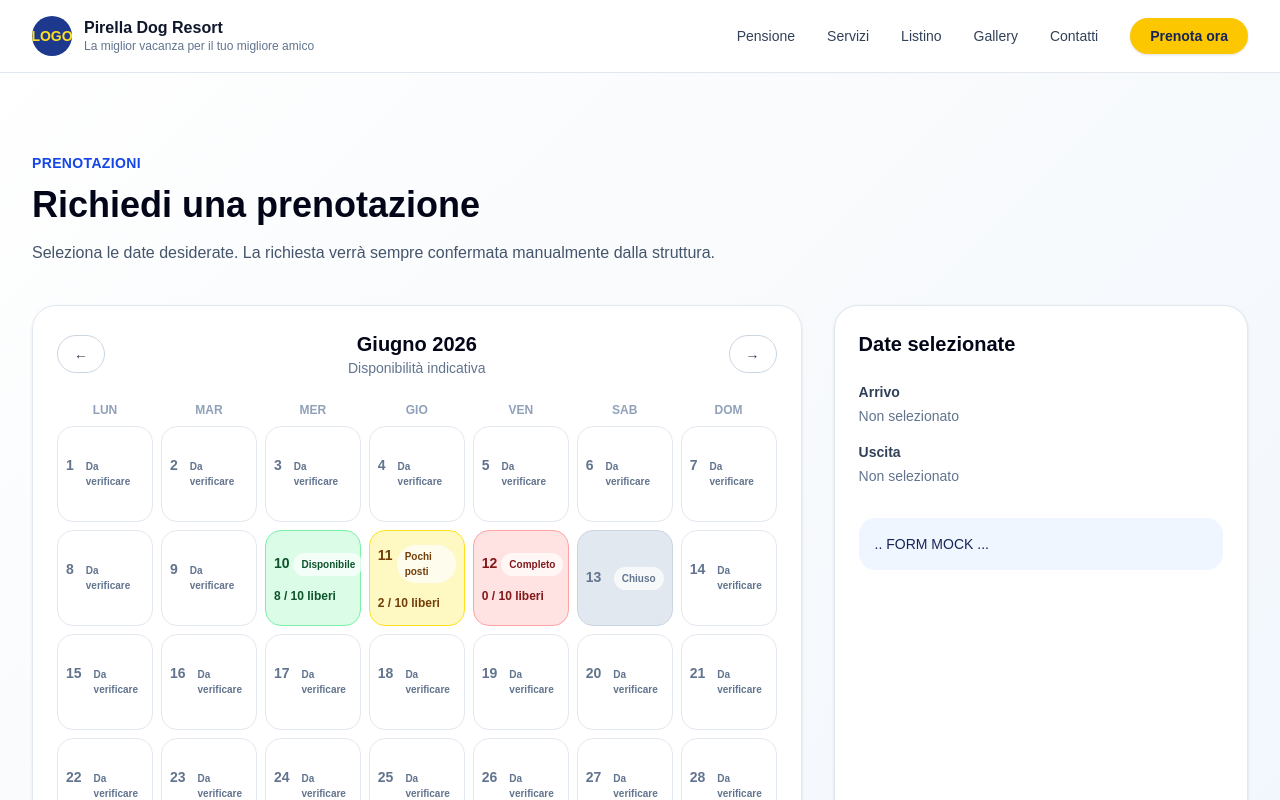
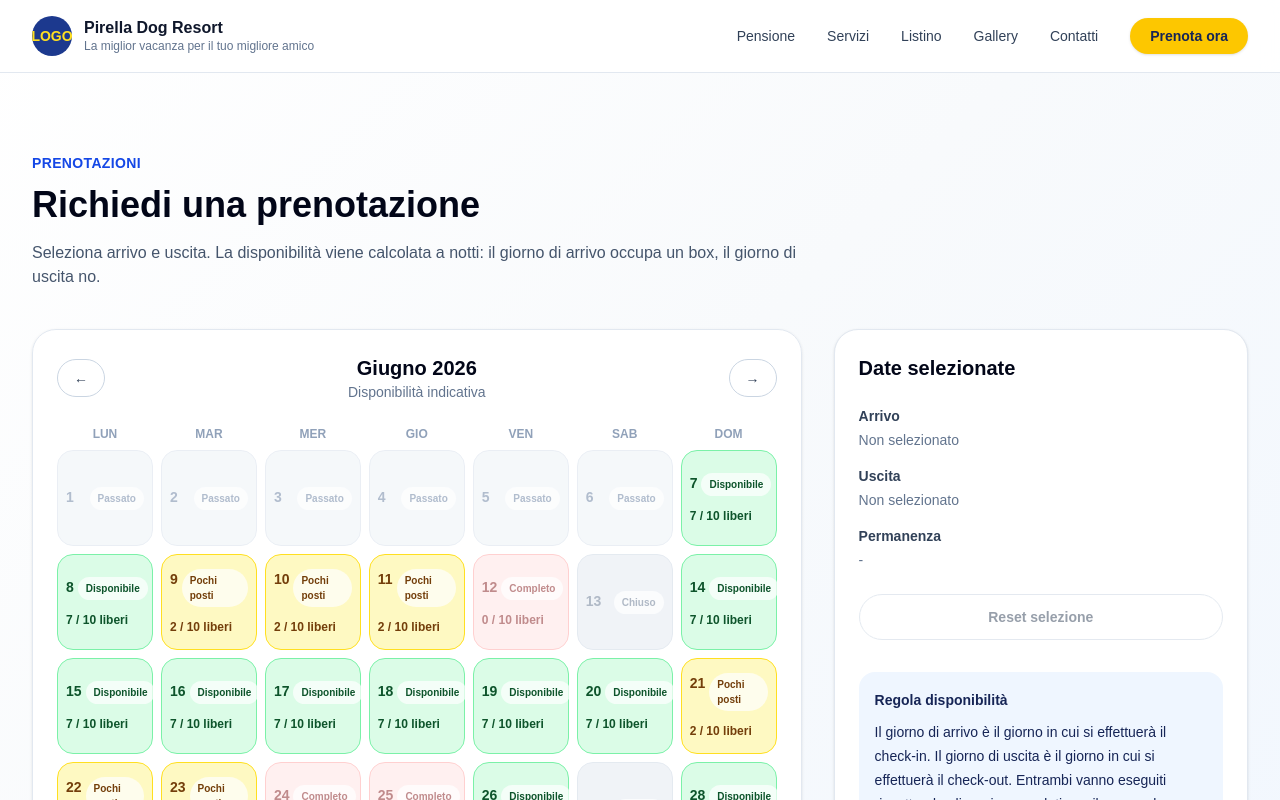
Before and after one commit to liuk1221/pensione-cani-web, a Next.js app: page /prenotazioni in a window 1280 px wide. Shown: the top 800 px of the page. Built offline with nearby package versions, Linux system fonts and the light colour scheme.

Commit message:
Calendario disponibilità aggiornato. Reset, No Pernot, miglior gestione casi limite.

```diff
--- a/src/app/prenotazioni/page.tsx
+++ b/src/app/prenotazioni/page.tsx
@@ -1,62 +1,190 @@
 "use client";
 
-import { useState } from "react";
+import { useMemo, useState } from "react";
 import {
   AvailabilityCalendar,
   DayAvailability,
 } from "@/components/availability/AvailabilityCalendar";
+import {
+  compareDateKeys,
+  getDateKeysInRange,
+  toDateKey,
+} from "@/lib/date-utils";
 
-const mockAvailability: Record<string, DayAvailability> = {
-  "2026-06-10": {
-    date: "2026-06-10",
-    totalBoxes: 10,
-    occupiedBoxes: 2,
-    availableBoxes: 8,
-    status: "available",
-  },
-  "2026-06-11": {
-    date: "2026-06-11",
-    totalBoxes: 10,
-    occupiedBoxes: 8,
-    availableBoxes: 2,
-    status: "limited",
-  },
-  "2026-06-12": {
-    date: "2026-06-12",
-    totalBoxes: 10,
-    occupiedBoxes: 10,
-    availableBoxes: 0,
-    status: "full",
-  },
-  "2026-06-13": {
-    date: "2026-06-13",
-    totalBoxes: 10,
-    occupiedBoxes: 0,
-    availableBoxes: 0,
-    status: "closed",
-  },
-};
+const TOTAL_BOXES = 10;
+
+function buildMockAvailability() {
+  const result: Record<string, DayAvailability> = {};
+
+  const today = new Date();
+  const firstGeneratedDay = new Date(today.getFullYear(), today.getMonth(), 1);
+
+  for (let index = 0; index < 150; index++) {
+    const date = new Date(firstGeneratedDay);
+    date.setDate(firstGeneratedDay.getDate() + index);
+
+    const dateKey = toDateKey(date);
+    const day = date.getDate();
+    const month = date.getMonth();
+
+    const isClosed = day === 13 || day === 27;
+    const pattern = (day + month * 2) % 12;
+
+    let occupiedBoxes = 0;
+
+    if (isClosed) {
+      occupiedBoxes = 0;
+    } else if (pattern >= 10) {
+      occupiedBoxes = TOTAL_BOXES;
+    } else if (pattern >= 7) {
+      occupiedBoxes = 8;
+    } else {
+      occupiedBoxes = 3;
+    }
+
+    const availableBoxes = isClosed ? 0 : TOTAL_BOXES - occupiedBoxes;
+
+    let status: DayAvailability["status"];
+
+    if (isClosed) {
+      status = "closed";
+    } else if (availableBoxes === 0) {
+      status = "full";
+    } else if (availableBoxes <= 3) {
+      status = "limited";
+    } else {
+      status = "available";
+    }
+
+    result[dateKey] = {
+      date: dateKey,
+      totalBoxes: TOTAL_BOXES,
+      occupiedBoxes,
+      availableBoxes,
+      status,
+    };
+  }
+
+  return result;
+}
 
 export default function PrenotazioniPage() {
+  const availabilityByDate = useMemo(() => buildMockAvailability(), []);
+
   const [selectedStartDate, setSelectedStartDate] = useState<string | null>(
     null,
   );
   const [selectedEndDate, setSelectedEndDate] = useState<string | null>(null);
+  const [selectionError, setSelectionError] = useState<string | null>(null);
+
+  function hasAvailableNight(date: string) {
+    const availability = availabilityByDate[date];
+
+    return (
+      availability !== undefined &&
+      availability.status !== "closed" &&
+      availability.availableBoxes > 0
+    );
+  }
+
+  function getFirstUnavailableDate(startDate: string, endDate: string) {
+    const occupiedDates = getOccupiedDatesForStay(startDate, endDate);
+
+    return occupiedDates.find((date) => !hasAvailableNight(date)) ?? null;
+  }
+
+  function isValidEndDate(startDate: string, endDate: string) {
+    if (compareDateKeys(endDate, startDate) < 0) {
+      return false;
+    }
+
+    return getFirstUnavailableDate(startDate, endDate) === null;
+  }
+
+  function isDayDisabled(date: string) {
+    if (!selectedStartDate || selectedEndDate) {
+      return !hasAvailableNight(date);
+    }
+
+    if (date === selectedStartDate) {
+      return false;
+    }
+
+    if (compareDateKeys(date, selectedStartDate) < 0) {
+      return !hasAvailableNight(date);
+    }
+
+    return !isValidEndDate(selectedStartDate, date);
+  }
+
+  function getOccupiedDatesForStay(startDate: string, endDate: string) {
+    if (startDate === endDate) {
+      return [startDate];
+    }
+
+    return getDateKeysInRange(startDate, endDate, {
+      includeEnd: false,
+    });
+  }
 
   function handleDayClick(date: string) {
+    setSelectionError(null);
+
     if (!selectedStartDate || selectedEndDate) {
+      if (!hasAvailableNight(date)) {
+        setSelectionError("La data di arrivo deve avere almeno uno slot libero.");
+        return;
+      }
+
       setSelectedStartDate(date);
       setSelectedEndDate(null);
       return;
     }
 
-    if (date < selectedStartDate) {
+    if (compareDateKeys(date, selectedStartDate) < 0) {
+      if (!hasAvailableNight(date)) {
+        setSelectionError(
+          "La nuova data di arrivo deve avere almeno uno slot libero.",
+        );
+        return;
+      }
+
       setSelectedStartDate(date);
+      setSelectedEndDate(null);
+      return;
+    }
+
+    const unavailableDate = getFirstUnavailableDate(selectedStartDate, date);
+
+    if (unavailableDate) {
+      setSelectionError(
+        `L’intervallo contiene una data non disponibile: ${unavailableDate}.`,
+      );
       return;
     }
 
     setSelectedEndDate(date);
   }
+
+  function resetSelection() {
+    setSelectedStartDate(null);
+    setSelectedEndDate(null);
+    setSelectionError(null);
+  }
+
+  const occupiedDates =
+    selectedStartDate && selectedEndDate
+      ? getOccupiedDatesForStay(selectedStartDate, selectedEndDate)
+      : [];
+
+  const stayLabel =
+    selectedStartDate && selectedEndDate
+      ? selectedStartDate === selectedEndDate
+        ? "Senza pernottamento"
+        : `${occupiedDates.length} ${
+            occupiedDates.length === 1 ? "notte" : "notti"
+          }`
+      : "-";
 
   return (
     <section className="mx-auto max-w-7xl px-4 py-20 sm:px-6 lg:px-8">
@@ -70,21 +198,23 @@ export default function PrenotazioniPage() {
         </h1>
 
         <p className="mt-4 text-slate-600">
-          Seleziona le date desiderate. La richiesta verrà sempre confermata
-          manualmente dalla struttura.
+          Seleziona arrivo e uscita. La disponibilità viene calcolata a notti:
+          il giorno di arrivo occupa un box, il giorno di uscita no.
         </p>
       </div>
 
       <div className="mt-10 grid gap-8 lg:grid-cols-[1.3fr_0.7fr]">
         <AvailabilityCalendar
           mode="booking"
-          availabilityByDate={mockAvailability}
+          availabilityByDate={availabilityByDate}
           selectedStartDate={selectedStartDate}
           selectedEndDate={selectedEndDate}
           onDayClick={handleDayClick}
+          isDayDisabled={(date) => isDayDisabled(date)}
+          disablePastDates={true}
         />
 
-        <div className="rounded-3xl border border-slate-200 bg-white p-6 shadow-sm">
+        <aside className="rounded-3xl border border-slate-200 bg-white p-6 shadow-sm">
           <h2 className="text-xl font-bold text-slate-950">
             Date selezionate
           </h2>
@@ -103,12 +233,41 @@ export default function PrenotazioniPage() {
                 {selectedEndDate ?? "Non selezionato"}
               </p>
             </div>
+
+            <div>
+              <p className="font-semibold text-slate-700">Permanenza</p>
+              <p className="mt-1 text-slate-500">{stayLabel}</p>
+            </div>
           </div>
 
-          <div className="mt-8 rounded-2xl bg-blue-50 p-4 text-sm text-blue-950">
+          <button
+            type="button"
+            onClick={resetSelection}
+            disabled={!selectedStartDate && !selectedEndDate}
+            className="mt-6 w-full rounded-full border border-slate-300 bg-white px-5 py-3 text-sm font-bold text-slate-700 transition hover:bg-slate-50 disabled:cursor-not-allowed disabled:opacity-50"
+          >
+            Reset selezione
+          </button>
+
+          {selectionError && (
+            <div className="mt-6 rounded-2xl border border-red-200 bg-red-50 p-4 text-sm font-medium text-red-800">
+              {selectionError}
+            </div>
+          )}
+
+          <div className="mt-8 rounded-2xl bg-blue-50 p-4 text-sm leading-6 text-blue-950">
+            <p className="font-bold">Regola disponibilità</p>
+            <p className="mt-2">
+              Il giorno di arrivo è il giorno in cui si effettuerà il check-in.
+              Il giorno di uscita è il giorno in cui si effettuerà il check-out.
+              Entrambi vanno eseguiti rispettando gli orari concordati con il personale.
+            </p>
+          </div>
+
+          <div className="mt-6 rounded-2xl bg-yellow-50 p-4 text-sm leading-6 text-yellow-950">
             .. FORM MOCK ...
           </div>
-        </div>
+        </aside>
       </div>
     </section>
   );
--- a/src/components/availability/AvailabilityCalendar.tsx
+++ b/src/components/availability/AvailabilityCalendar.tsx
@@ -8,7 +8,8 @@ export type DayAvailabilityStatus =
   | "limited"
   | "full"
   | "closed"
-  | "unknown";
+  | "unknown"
+  | "past";
 
 export type DayAvailability = {
   date: string;
@@ -29,6 +30,7 @@ type AvailabilityCalendarProps = {
   selectedEndDate?: string | null;
   onDayClick?: (date: string) => void;
   isDayDisabled?: (date: string, availability?: DayAvailability) => boolean;
+  disablePastDates?: boolean;
 };
 
 const monthNames = [
@@ -78,8 +80,10 @@ function getStatusLabel(status: DayAvailabilityStatus) {
       return "Completo";
     case "closed":
       return "Chiuso";
+    case "past":
+      return "Passato";
     default:
-      return "Da verificare";
+      return "No Info";
   }
 }
 
@@ -88,6 +92,10 @@ function getDayClasses(
   selectionState: SelectionState,
   disabled: boolean,
 ) {
+  if (status === "past") {
+    return "border-slate-200 bg-slate-100 text-slate-400 opacity-70";
+  }
+
   if (selectionState === "start" || selectionState === "end") {
     return "border-blue-950 bg-blue-950 text-white ring-4 ring-yellow-300";
   }
@@ -125,8 +133,10 @@ export function AvailabilityCalendar({
   selectedEndDate = null,
   onDayClick,
   isDayDisabled,
+  disablePastDates = mode !== "admin",
 }: AvailabilityCalendarProps) {
   const today = new Date();
+  const todayKey = toDateKey(today);
 
   const [visibleMonth, setVisibleMonth] = useState(
     new Date(today.getFullYear(), today.getMonth(), 1),
@@ -212,14 +222,21 @@ export function AvailabilityCalendar({
             return <div key={`empty-${index}`} />;
           }
 
-          const dateKey = toDateKey(date);
-          const availability = availabilityByDate[dateKey];
+            const dateKey = toDateKey(date);
+            const availability = availabilityByDate[dateKey];
 
-          const status = availability?.status ?? "unknown";
-          const selectionState = getSelectionState(dateKey);
-          const disabledByRule = isDayDisabled?.(dateKey, availability) ?? false;
+            const isPastDate = disablePastDates && dateKey < todayKey;
 
-          const isClickable = Boolean(onDayClick) && !disabledByRule;
+            const status: DayAvailabilityStatus = isPastDate
+            ? "past"
+            : availability?.status ?? "unknown";
+
+            const selectionState = isPastDate ? "none" : getSelectionState(dateKey);
+
+            const disabledByRule = isDayDisabled?.(dateKey, availability) ?? false;
+            const disabled = isPastDate || disabledByRule;
+
+            const isClickable = Boolean(onDayClick) && !disabled;
 
           return (
             <button
@@ -228,9 +245,9 @@ export function AvailabilityCalendar({
               disabled={!isClickable}
               onClick={() => onDayClick?.(dateKey)}
               className={`min-h-20 rounded-2xl border p-2 text-left transition sm:min-h-24 ${getDayClasses(
-                status,
-                selectionState,
-                disabledByRule,
+              status,
+              selectionState,
+              disabled,
               )} ${isClickable ? "cursor-pointer" : "cursor-not-allowed"}`}
             >
               <div className="flex items-start justify-between gap-1">
@@ -241,7 +258,7 @@ export function AvailabilityCalendar({
                 </span>
               </div>
 
-              {availability && status !== "closed" && (
+              {availability && status !== "closed" && status !== "past" && (
                 <div className="mt-3 text-xs">
                   <p className="font-semibold">
                     {availability.availableBoxes} / {availability.totalBoxes}{" "}
```
